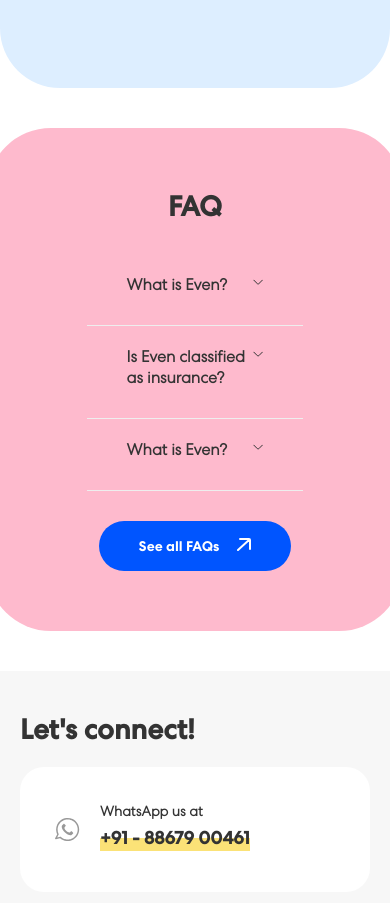
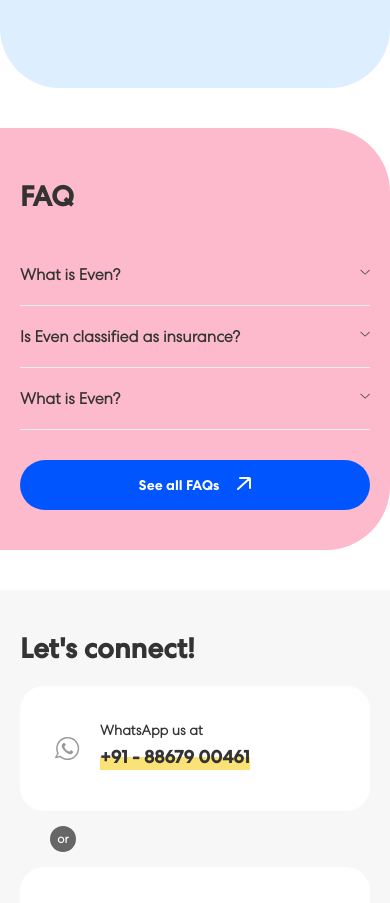
Before and after one commit to ManasChoudhary-01/EvenHealthcare-clone, a React (Vite) app: page / in a window 390 px wide. Shown: the part 8100-9003 px from the top of the page. Built offline with nearby package versions, Linux system fonts and the light colour scheme.

Commit message:
feat: Enhance FAQ and Accordion components for improved responsiveness and layout adjustments

```diff
--- a/src/components/Home/FAQ/Accordion/accordion.module.scss
+++ b/src/components/Home/FAQ/Accordion/accordion.module.scss
@@ -31,3 +31,15 @@
         }
     }
 }
+
+@media(max-width: 1000px) {
+    .accordion {
+        padding: 0px 0px;
+        padding-bottom: 10px;
+
+        .ansContainer {
+            margin-top: 10px;
+            margin-right: 0.8rem;
+        }
+    }
+}
--- a/src/components/Home/FAQ/faq.module.scss
+++ b/src/components/Home/FAQ/faq.module.scss
@@ -53,3 +53,39 @@
         }
     }
 }
+
+@media(max-width: 1300px) {
+    .faqContainer {
+        padding: 0 20px;
+
+        .wrapper {
+            width: 100%;
+        }
+    }
+}
+
+@media(max-width: 1000px) {
+    .faqContainer {
+        padding: 0 0px;
+
+        .wrapper {
+            width: 100%;
+            border-radius: 0px;
+            border-top-right-radius: 64px;
+            border-bottom-right-radius: 64px;
+            padding: 50px 20px 40px 20px;
+            align-items: flex-start;
+
+            .accordionContainer {
+                gap: 20px;
+                margin-bottom: 30px;
+            }
+
+            .seeAll {
+                width: calc(100vw - 40px);
+                gap: 18px;
+                justify-content: center;
+            }
+        }
+    }
+}
```
